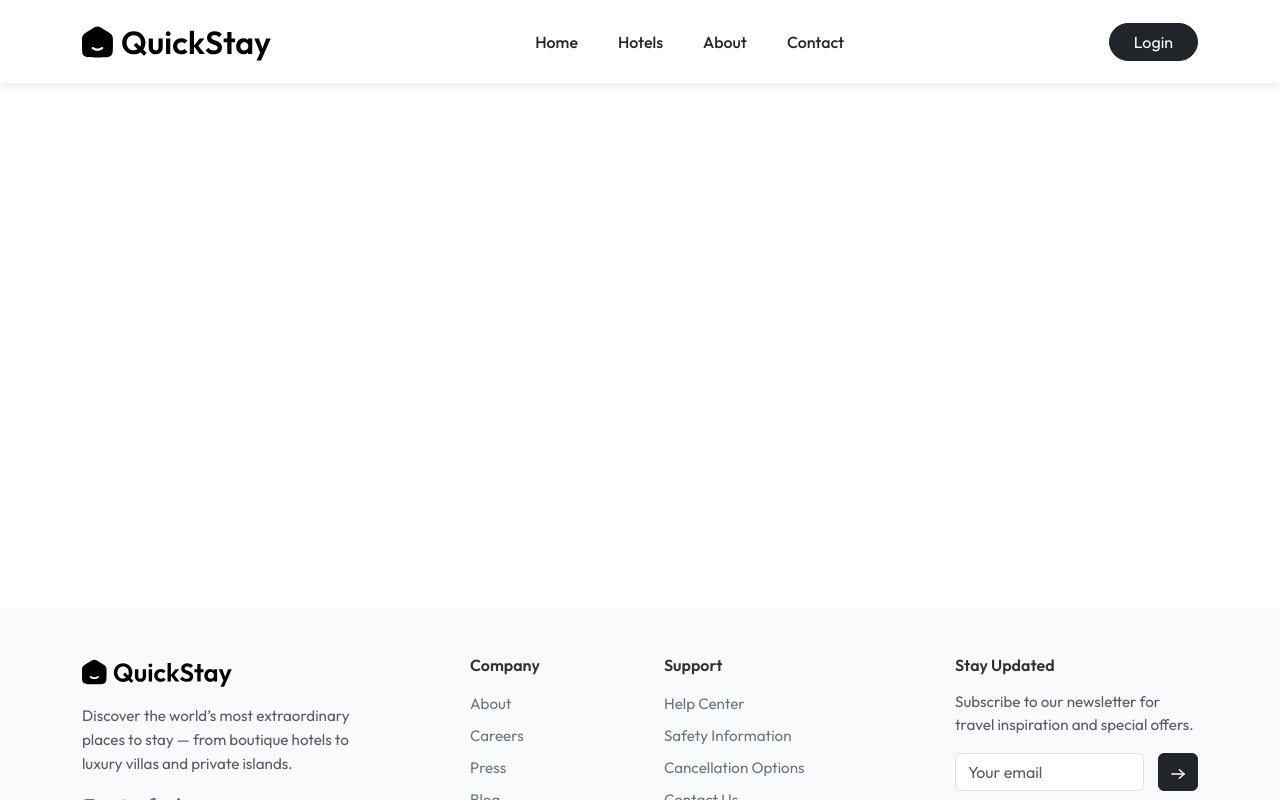
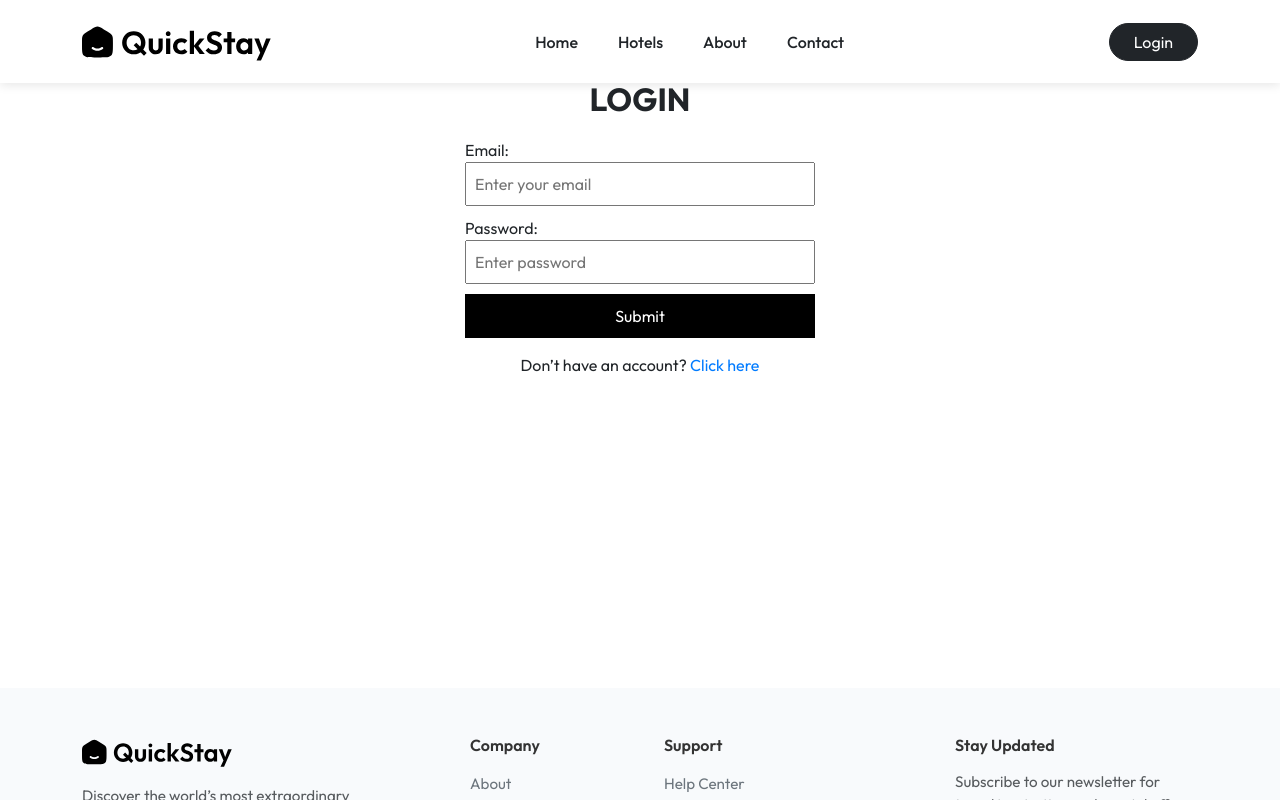
Before and after one commit to Sreeja-s6/ReactProject-HotelBookingApp, a React (Vite) app: page /login in a window 1280 px wide. Shown: the top 800 px of the page. Built offline with nearby package versions, Linux system fonts and the light colour scheme; a web font is replaced by a local one.

Commit message:
added Login and Register

```diff
--- a/src/App.jsx
+++ b/src/App.jsx
@@ -6,6 +6,8 @@ import Footer from './components/Footer/Footer'
 import AllRooms from './pages/AllRooms/AllRooms'
 import RoomDetails from './pages/RoomDetails/RoomDetails'
 import MyBookings from './pages/MyBookings/MyBookings'
+import Login from './pages/Login'       // ✅ Login import
+import Register from './pages/Register' // ✅ Register import
 
 function App() {
   return (
@@ -17,6 +19,8 @@ function App() {
           <Route path='/rooms' element={<AllRooms />} />
           <Route path='/rooms/:id' element={<RoomDetails />} />
           <Route path='/my-bookings' element={<MyBookings />} />
+          <Route path='/login' element={<Login />} />         {/* ✅ Login route */}
+          <Route path='/register' element={<Register />} />   {/* ✅ Register route */}
         </Routes>
       </div>
       <Footer />
--- a/src/components/Navbar/Navbar1.jsx
+++ b/src/components/Navbar/Navbar1.jsx
@@ -1,6 +1,6 @@
 import React, { useEffect, useState } from 'react';
 import { Navbar, Nav, Container, Button, Offcanvas } from 'react-bootstrap';
-import { Link, useLocation } from 'react-router-dom'; // ✅ add useLocation
+import { Link, useLocation, useNavigate } from 'react-router-dom';
 import './Navbar1.css';
 import { assets } from '../../assets/assets';
 
@@ -12,8 +12,10 @@ const Navbar1 = () => {
     { name: 'Contact', path: '/contact' },
   ];
 
-  const location = useLocation(); // ✅ get current route path
-  const isHome = location.pathname === '/'; // ✅ check if it's the home page
+  const location = useLocation();
+  const navigate = useNavigate(); // ✅ place this here (not inside return)
+
+  const isHome = location.pathname === '/';
 
   const [isScrolled, setIsScrolled] = useState(false);
   const [isMenuOpen, setIsMenuOpen] = useState(false);
@@ -26,7 +28,6 @@ const Navbar1 = () => {
     return () => window.removeEventListener('scroll', handleScroll);
   }, []);
 
-  // ✅ Decide if background should be transparent or solid
   const isTransparent = isHome && !isScrolled;
 
   return (
@@ -54,8 +55,8 @@ const Navbar1 = () => {
                 height: '40px',
                 width: 'auto',
                 filter: isTransparent
-                  ? 'invert(0) brightness(100)' // white logo on hero section
-                  : 'invert(1) brightness(0)', // black logo on white bg
+                  ? 'invert(0) brightness(100)'
+                  : 'invert(1) brightness(0)',
                 transition: 'filter 0.3s ease',
               }}
             />
@@ -92,6 +93,7 @@ const Navbar1 = () => {
             <Button
               variant={isTransparent ? 'light' : 'dark'}
               className="rounded-pill px-4"
+              onClick={() => navigate('/login')}
             >
               Login
             </Button>
@@ -132,7 +134,7 @@ const Navbar1 = () => {
               style={{
                 height: '36px',
                 width: 'auto',
-                filter: 'invert(1) brightness(0)', // black logo
+                filter: 'invert(1) brightness(0)',
               }}
             />
           </Offcanvas.Title>
@@ -151,7 +153,14 @@ const Navbar1 = () => {
             </Nav.Link>
           ))}
 
-          <Button variant="dark" className="rounded-pill px-4 py-2 mt-3">
+          <Button
+            variant="dark"
+            className="rounded-pill px-4 py-2 mt-3"
+            onClick={() => {
+              setIsMenuOpen(false);
+              navigate('/login');
+            }}
+          >
             Login
           </Button>
         </Offcanvas.Body>
--- /dev/null
+++ b/src/pages/Login.jsx
@@ -0,0 +1,89 @@
+import React, { useState } from 'react';
+import { useNavigate, Link } from 'react-router-dom'; // ✅ import Link
+
+function Login() {
+  const [loginData, setLoginData] = useState({ email: '', password: '' });
+  const navigate = useNavigate();
+
+  const handleChange = (e) => {
+    const { name, value } = e.target;
+    setLoginData({ ...loginData, [name]: value });
+  };
+
+  const handleSubmit = (e) => {
+    e.preventDefault();
+    const registeredUser = JSON.parse(localStorage.getItem('registeredUser'));
+
+    if (
+      registeredUser &&
+      registeredUser.email === loginData.email &&
+      registeredUser.password === loginData.password
+    ) {
+      localStorage.setItem('authUser', JSON.stringify(registeredUser));
+      navigate('/'); // ✅ redirect to home after login
+    } else {
+      alert('Invalid credentials!');
+    }
+  };
+
+  return (
+    <div style={{ textAlign: 'center', marginTop: '80px' }}>
+      <h2 className="fw-bold">LOGIN</h2>
+      <form
+        onSubmit={handleSubmit}
+        style={{
+          display: 'flex',
+          flexDirection: 'column',
+          width: '350px',
+          margin: '20px auto',
+          textAlign: 'left',
+        }}
+      >
+        <label htmlFor="email">Email:</label>
+        <input
+          type="email"
+          name="email"
+          id="email"
+          placeholder="Enter your email"
+          value={loginData.email}
+          onChange={handleChange}
+          style={{ marginBottom: '10px', padding: '8px' }}
+        />
+
+        <label htmlFor="password">Password:</label>
+        <input
+          type="password"
+          name="password"
+          id="password"
+          placeholder="Enter password"
+          value={loginData.password}
+          onChange={handleChange}
+          style={{ marginBottom: '10px', padding: '8px' }}
+        />
+
+        <button
+          type="submit"
+          style={{
+            backgroundColor: 'black',
+            color: 'white',
+            padding: '10px',
+            border: 'none',
+            cursor: 'pointer',
+          }}
+        >
+          Submit
+        </button>
+
+        {/* ✅ Add this below the button */}
+        <p style={{ marginTop: '15px', textAlign: 'center' }}>
+          Don’t have an account?{' '}
+          <Link to="/register" style={{ textDecoration: 'none', color: '#007bff' }}>
+            Click here
+          </Link>
+        </p>
+      </form>
+    </div>
+  );
+}
+
+export default Login;
--- /dev/null
+++ b/src/pages/Register.jsx
@@ -0,0 +1,78 @@
+import React, { useState } from 'react'
+import { useNavigate } from 'react-router-dom' // ✅ should be 'react-router-dom', not 'react-router'
+
+function Register() {
+  const [user, setUser] = useState({ name: "", email: "", password: "" })
+  const navigate = useNavigate()
+
+  const handleChange = (e) => {
+    const { name, value } = e.target
+    setUser({ ...user, [name]: value })
+  }
+
+  const handleSubmit = (e) => {
+    e.preventDefault()
+
+    // ✅ Simple validation (optional)
+    if (!user.name || !user.email || !user.password) {
+      alert("Please fill all fields!")
+      return
+    }
+
+    // ✅ Save user to localStorage (mock database)
+    localStorage.setItem("registeredUser", JSON.stringify(user))
+    alert("Registration successful! Please login.")
+
+    navigate("/login") // ✅ redirect to login page instead of home
+  }
+
+  const myStyle = {
+    backgroundColor: "lightgreen",
+    marginTop: "10px",
+    padding: "8px 12px",
+    border: "none",
+    borderRadius: "5px",
+    cursor: "pointer"
+  }
+
+  return (
+    <div style={{ padding: "30px" }}>
+      <h2>REGISTER</h2>
+      <form onSubmit={handleSubmit} style={{ display: "flex", flexDirection: "column", width: "350px" }}>
+        <label htmlFor="name">Name:</label>
+        <input
+          type="text"
+          name="name"
+          id="name"
+          placeholder='Enter your name'
+          value={user.name}
+          onChange={handleChange}
+        />
+
+        <label htmlFor="email">Email:</label>
+        <input
+          type="email"
+          name="email"
+          id="email"
+          placeholder='Enter your email'
+          value={user.email}
+          onChange={handleChange}
+        />
+
+        <label htmlFor="password">Password:</label>
+        <input
+          type="password"
+          name="password"
+          id="password" // ✅ fixed spelling (was "passwword")
+          placeholder='Enter password'
+          value={user.password}
+          onChange={handleChange}
+        />
+
+        <button type='submit' style={myStyle}>Submit</button>
+      </form>
+    </div>
+  )
+}
+
+export default Register
```
Also changed, not shown: src/components/Navbar/Navbar1.css (line endings or trailing spaces).
